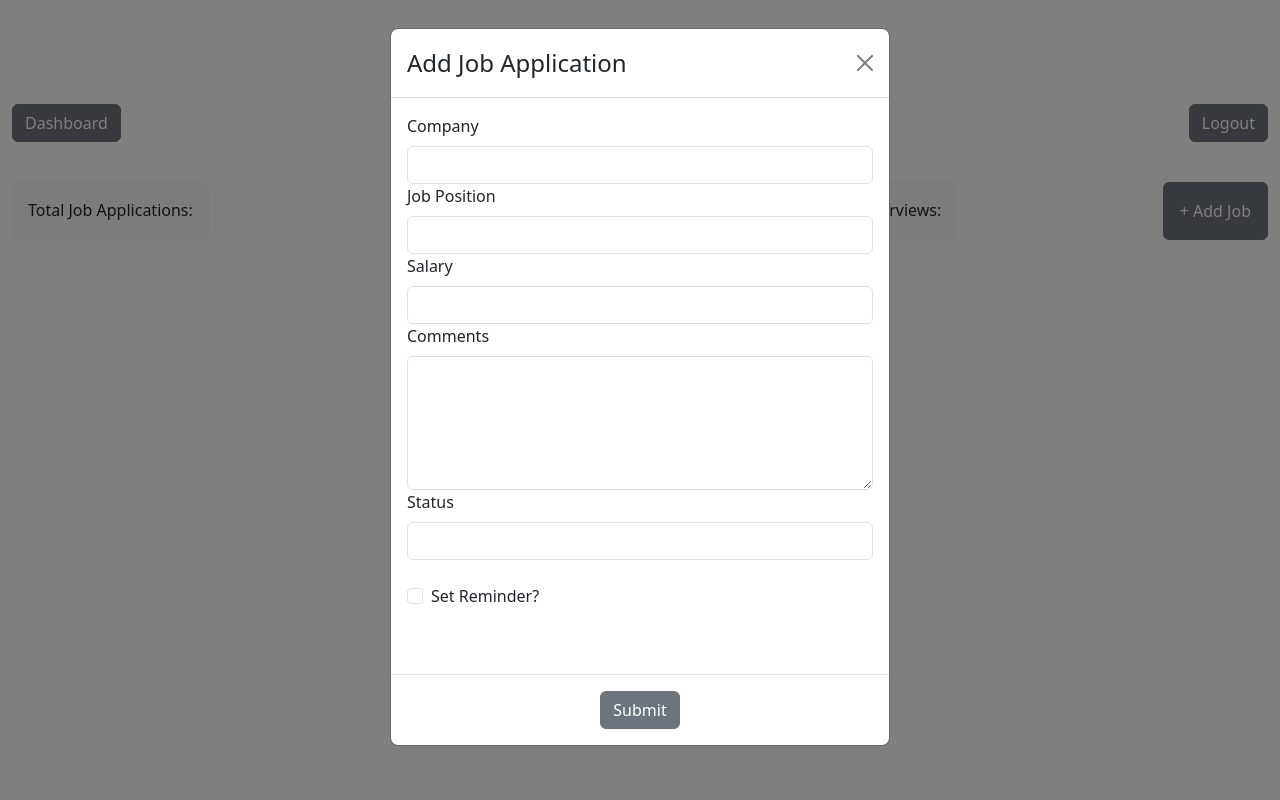
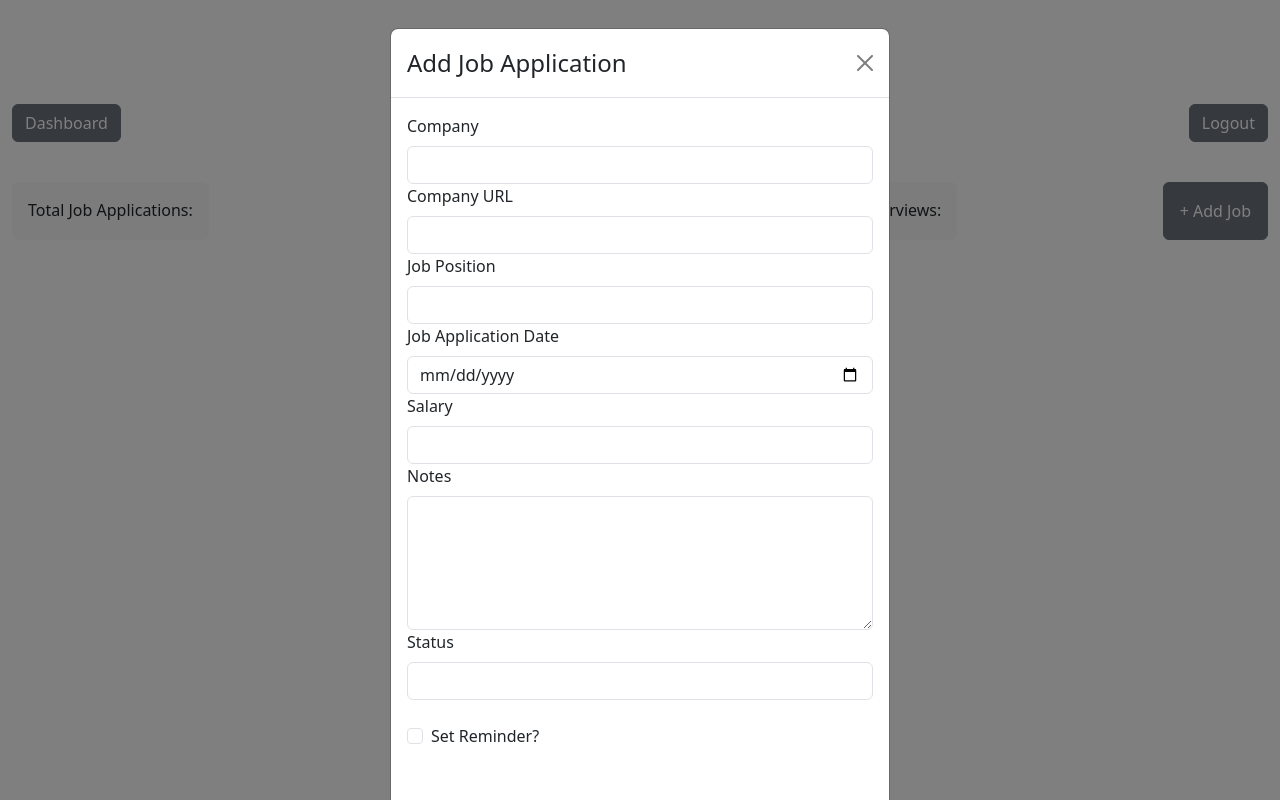
Before and after one commit to 1alyciaoliveira/JobJourney, a React (Create React App) app in the folder client/: page / in a window 1280 px wide. Both pictures are taken after a click on the button "+ Add Job". Built offline with nearby package versions, Linux system fonts and the light colour scheme; the HTML template or start-up script is replaced by a standard one.

Commit message:
Added URL, applied date fields on the form. Added validation to the reminder date. Changed comments to notes field

```diff
--- a/client/src/components/Main.js
+++ b/client/src/components/Main.js
@@ -21,9 +21,10 @@ const Main = () => {
     const [invalidInput, setInvalidInput] = useState({});
     const handleFormChange = (e) => {
         const { name, value } = e.target;
+
+        // Validate and set value as an integer
         const newInvalidInput = { ...invalidInput };
 
-        // Validate and set value as an integer
         if (name === "salary" || name === "anyOtherIntegerField") {
             if (!isNaN(value) && Number.isInteger(Number(value))) {
             setFormData((prevData) => ({
@@ -40,8 +41,18 @@ const Main = () => {
             [name]: value,
             }));
         }
+        setInvalidInput(newInvalidInput);
 
-        setInvalidInput(newInvalidInput);
+        // Validate reminder date is not <= today
+        if (name === 'reminderDate' && value) {
+            const selectedDate = new Date(value);
+            const today = new Date();
+            today.setHours(0, 0, 0, 0); // Set the time to midnight
+            if (selectedDate <= today) {
+              // Prevent selecting a date that is today or before today
+            return;
+            }
+        }
     };
 
     const handleSubmit = (e) => {
@@ -89,6 +100,15 @@ const Main = () => {
                         onChange={handleFormChange}
                         />
                     </Form.Group>
+                    <Form.Group controlId="url">
+                        <Form.Label>Company URL</Form.Label>
+                        <Form.Control
+                        type="text"
+                        name="url"
+                        value={formData.url}
+                        onChange={handleFormChange}
+                        />
+                    </Form.Group>
                     <Form.Group controlId="jobPosition">
                         <Form.Label>Job Position</Form.Label>
                         <Form.Control
@@ -96,6 +116,15 @@ const Main = () => {
                         name="jobPosition"
                         value={formData.jobPosition}
                         onChange={handleFormChange}
+                        />
+                    </Form.Group>
+                    <Form.Group controlId="appliedDate">
+                        <Form.Label>Job Application Date</Form.Label>
+                        <Form.Control
+                            type="date"
+                            name="appliedDate"
+                            value={formData.appliedDate}
+                            onChange={handleFormChange}
                         />
                     </Form.Group>
                     <Form.Group controlId="salary">
@@ -108,13 +137,13 @@ const Main = () => {
                         />
                         {invalidInput.salary && <div className="text-danger">Please enter a valid number</div>}
                     </Form.Group>
-                    <Form.Group controlId="comments">
-                        <Form.Label>Comments</Form.Label>
+                    <Form.Group controlId="notes">
+                        <Form.Label>Notes</Form.Label>
                         <Form.Control
                         as="textarea"
                         rows={5}
-                        name="comments"
-                        value={formData.comments}
+                        name="notes"
+                        value={formData.notes}
                         onChange={handleFormChange}
                         />
                     </Form.Group>
@@ -155,6 +184,7 @@ const Main = () => {
                             name="reminderDate"
                             value={formData.reminderDate}
                             onChange={handleFormChange}
+                            min={new Date().toISOString().split('T')[0]} // Set the min attribute to today's date
                         />
                         </Form.Group>
                     )}
```
